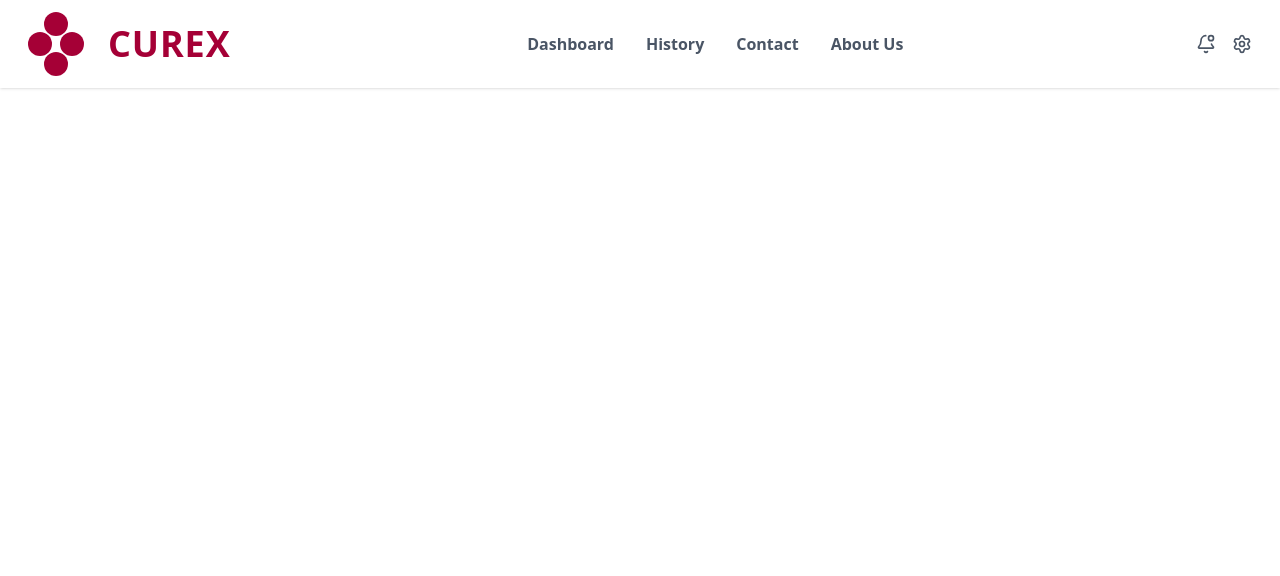
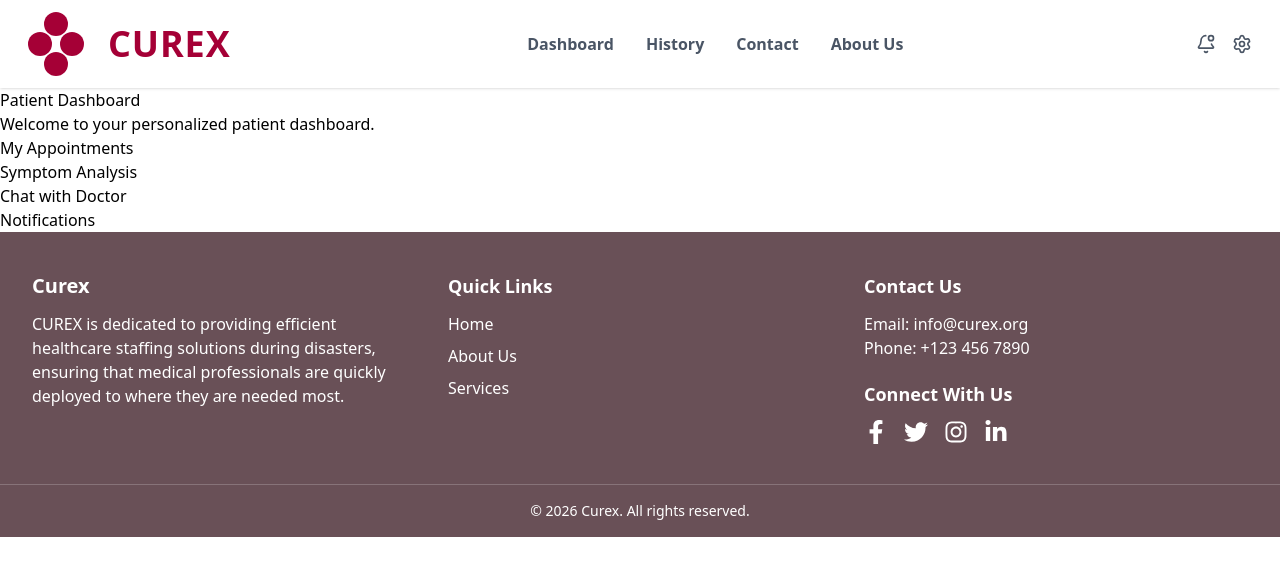
Before and after one commit to 8972-amick/CUREX, a React (Vite) app in the folder Frontend/: page /patient-dashboard in a window 1280 px wide. Shown: the top 576 px of the page. Built offline with nearby package versions, Linux system fonts and the light colour scheme.

Commit message:
feat: route for the patient-dashboard set and

```diff
--- a/Frontend/src/Components/Routes.jsx
+++ b/Frontend/src/Components/Routes.jsx
@@ -11,6 +11,7 @@ import MyAppointments from "../pages/MyAppointmnets";
 import Chat from "../pages/chat";
 import SymptomAnalysis from "../pages/symptomAnalysis";
 import LicenseVerification from "../pages/LicenseVerification";
+import PatientDashboard from "../pages/patientDashboard.jsx";
 import { Route, Routes } from "react-router-dom";
 
 const AppRoutes = () => {
@@ -29,6 +30,7 @@ const AppRoutes = () => {
         <Route path="/notification" element={<Notification />} />
         <Route path="/dashboard" element={<Dashboard />} />
         <Route path="/license-verification" element={<LicenseVerification  />} />
+        <Route path ="patient-dashboard" element={<PatientDashboard />} />
       </Routes>
     </div>
   );
--- a/Frontend/src/pages/MyAppointmnets.jsx
+++ b/Frontend/src/pages/MyAppointmnets.jsx
@@ -84,6 +84,7 @@ export default function MyAppointments() {
                   Status: <span className={app.status === "APPROVED" ? "text-green-600" : app.status === "REJECTED" ? "text-red-600" : "text-yellow-600"}>{app.status}</span>
                 </p>
               </div>
+
             ))}
           </div>
         </div>
--- a/Frontend/src/pages/patientDashboard.jsx
+++ b/Frontend/src/pages/patientDashboard.jsx
@@ -1,4 +1,5 @@
 import React from 'react'
+import Footer from '../Components/Footer.jsx';
 
 const patientDashboard = () => {
   return (
@@ -11,6 +12,7 @@ const patientDashboard = () => {
             <li><a href="/chat">Chat with Doctor</a></li>
             <li><a href="/notification">Notifications</a></li>
         </ul>
+        <Footer />
     </div>
   )
 }
--- a/Frontend/src/pages/symptomAnalysis.jsx
+++ b/Frontend/src/pages/symptomAnalysis.jsx
@@ -34,6 +34,7 @@ const symptomAnalysis = () => {
           Analyze Symptoms
         </button>
       </div>
+
     </div>
 
   );
```
